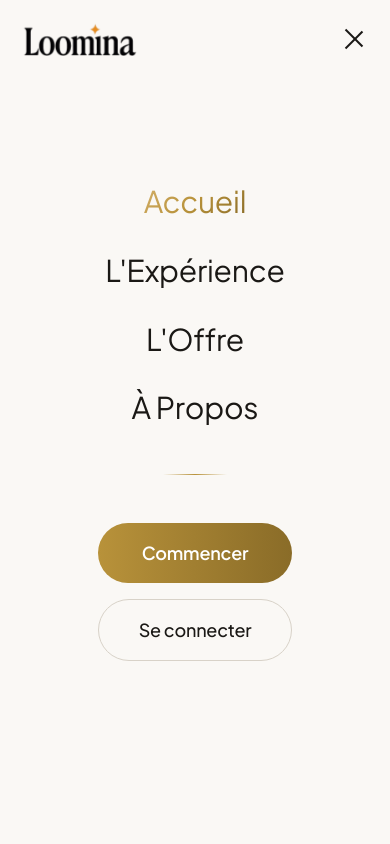
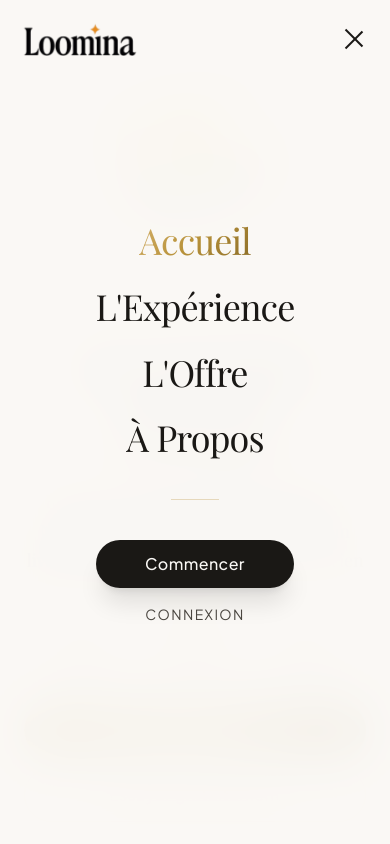
Before and after one commit to solalchetrit/loomina, a Next.js app: page / in a window 390 px wide. Both pictures are taken after a click on the button "Menu". Shown: the top 844 px of the page. Built offline with nearby package versions, Linux system fonts and the light colour scheme; a web font is replaced by a local one.

Commit message:
feat(ui): premium mobile menu with scroll lock

```diff
--- a/components/Header.tsx
+++ b/components/Header.tsx
@@ -27,6 +27,18 @@ export default function Header() {
     window.addEventListener("scroll", handleScroll);
     return () => window.removeEventListener("scroll", handleScroll);
   }, []);
+
+  // Body scroll lock
+  useEffect(() => {
+    if (isOpen) {
+      document.body.style.overflow = "hidden";
+    } else {
+      document.body.style.overflow = "unset";
+    }
+    return () => {
+      document.body.style.overflow = "unset";
+    };
+  }, [isOpen]);
 
 
   return (
@@ -128,17 +140,21 @@ export default function Header() {
         </div>
       </motion.header>
 
-      {/* MOBILE FULLSCREEN MENU - Moved outside header to avoid backdrop-filter constraints */}
+      {/* MOBILE FULLSCREEN MENU - Premium & Simple */}
       <AnimatePresence>
         {isOpen && (
           <motion.div
+            initial={{ opacity: 0 }}
+            animate={{ opacity: 1 }}
             exit={{ opacity: 0 }}
-            transition={{ duration: 0.3, ease: "easeInOut" }}
-            className="fixed inset-0 z-[100] bg-[#faf8f5] flex flex-col items-center justify-center md:hidden"
+            transition={{ duration: 0.3 }}
+            className="fixed inset-0 z-[100] flex flex-col items-center justify-center md:hidden"
           >
-            <div className="absolute inset-0 bg-[#faf8f5]" />
+            {/* Backdrop Blur */}
+            <div className="absolute inset-0 bg-[var(--loomina-void)]/95 backdrop-blur-xl" />
 
-            <nav className="relative z-10 flex flex-col items-center gap-8">
+            <nav className="relative z-10 flex flex-col items-center gap-10">
+              <div className="flex flex-col items-center gap-6">
                 {NAV_LINKS.map((item, index) => (
                   <motion.div
                     key={item.href}
@@ -146,15 +162,16 @@ export default function Header() {
                     animate={{ opacity: 1, y: 0 }}
                     exit={{ opacity: 0, y: 10 }}
                     transition={{
-                    animate: { delay: index * 0.1, duration: 0.4 },
-                    exit: { delay: 0, duration: 0.2 }
+                      delay: index * 0.1,
+                      duration: 0.5,
+                      ease: [0.22, 1, 0.36, 1]
                     }}
                   >
                     <Link
                       href={item.label === "Accueil" ? "/#home" : item.href}
                       onClick={() => setIsOpen(false)}
                       className={`
-                    text-3xl font-sans transition-all duration-300
+                    text-4xl font-serif tracking-tight transition-all duration-300
                     ${pathname === item.href
                           ? "text-gradient-gold"
                           : "text-[var(--text-primary)] hover:text-[var(--loomina-gold)]"
@@ -165,38 +182,44 @@ export default function Header() {
                     </Link>
                   </motion.div>
                 ))}
+              </div>
 
               <motion.div
-                className="w-16 h-px bg-gradient-to-r from-transparent via-[var(--loomina-gold)] to-transparent my-4"
-                initial={{ scaleX: 0 }}
-                animate={{ scaleX: 1 }}
-                transition={{ delay: 0.4 }}
+                initial={{ scaleX: 0, opacity: 0 }}
+                animate={{ scaleX: 1, opacity: 1 }}
+                transition={{ delay: 0.3, duration: 0.5 }}
+                className="w-12 h-px bg-[var(--loomina-gold)]/30"
               />
 
               <motion.div
                 initial={{ opacity: 0, y: 20 }}
                 animate={{ opacity: 1, y: 0 }}
-                exit={{ opacity: 0, y: 10 }}
-                transition={{
-                  animate: { delay: 0.4, duration: 0.4 },
-                  exit: { delay: 0, duration: 0.2 }
-                }}
-                className="flex flex-col gap-4"
+                transition={{ delay: 0.4, duration: 0.5 }}
+                className="flex flex-col gap-4 w-full"
               >
                 <Link
                   href="/order"
                   onClick={() => setIsOpen(false)}
-                  className="px-10 py-4 rounded-full bg-gradient-to-r from-[var(--loomina-gold)] to-[var(--loomina-gold-dark)] text-white text-lg font-semibold text-center active:scale-95 transition-transform"
+                  className="
+                    px-8 py-3 rounded-full
+                    bg-[var(--text-primary)] text-[var(--loomina-void)]
+                    text-base font-medium tracking-wide text-center
+                    active:scale-95 transition-transform
+                    shadow-xl shadow-[var(--text-primary)]/10
+                  "
                 >
                   Commencer
                 </Link>
-
                 <Link
                   href="/dashboard"
                   onClick={() => setIsOpen(false)}
-                  className="px-10 py-4 rounded-full border border-[var(--loomina-mist)] text-[var(--text-primary)] text-lg font-medium text-center active:scale-95 transition-transform"
+                  className="
+                    text-sm text-[var(--text-secondary)] text-center
+                    hover:text-[var(--loomina-gold)] transition-colors
+                    uppercase tracking-widest font-sans
+                  "
                 >
-                  Se connecter
+                  Connexion
                 </Link>
               </motion.div>
             </nav>
```
Lines whose indentation alone changed are shown as unchanged.
